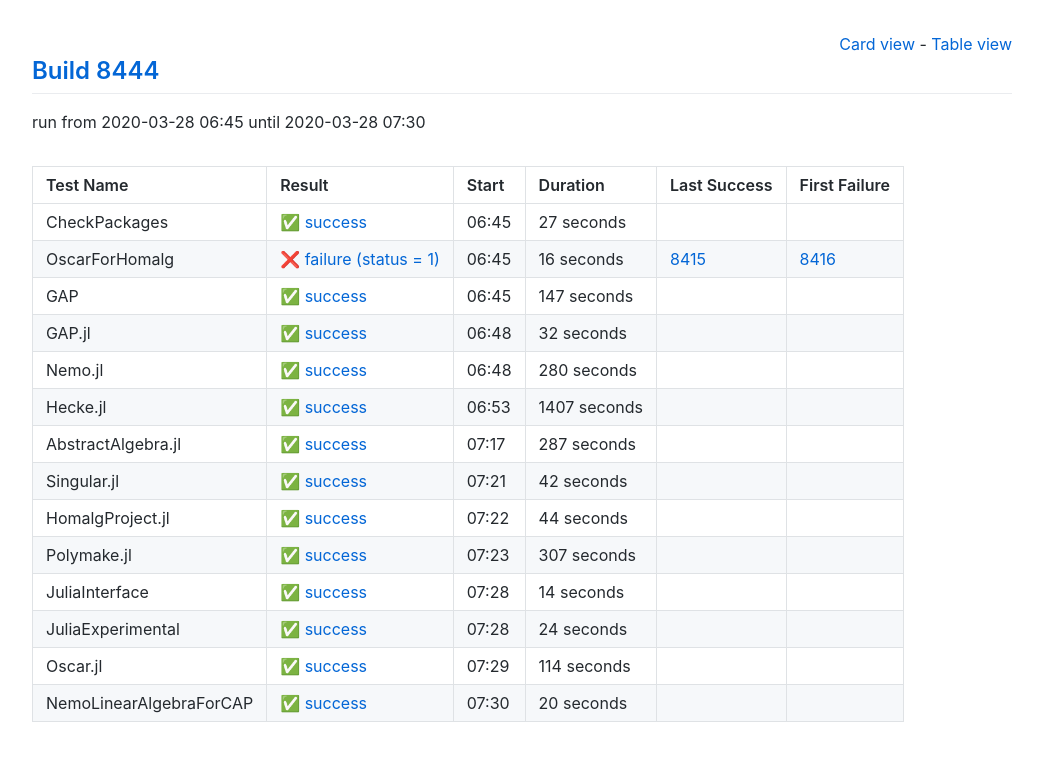
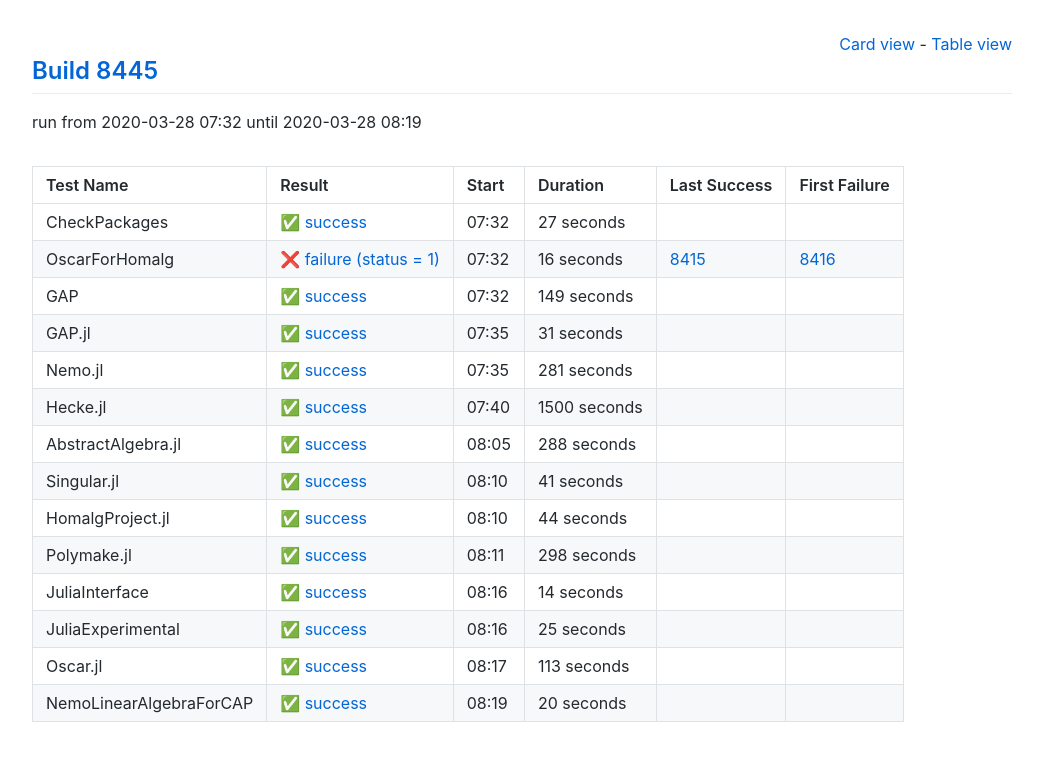
Before and after one commit to oscar-system/oscar-ci-status, a Jekyll site: the page built from table.html, in a window 1280 px wide. Shown: the top 761 px of the page, without its empty margins (118-1161 px from the left). Built offline with Jekyll 4.4.1, drawn with Linux system fonts in a browser that asks for light colours.

Commit message:
Build 8445

```diff
--- a/_data/ci.yml
+++ b/_data/ci.yml
@@ -1,5 +1,5 @@
-build: 8444
-build_url: https://oscarci.mathematik.uni-kl.de/job/oscar/8444/
+build: 8445
+build_url: https://oscarci.mathematik.uni-kl.de/job/oscar/8445/
 job: oscar
 tests:
 - duration: 27
@@ -8,9 +8,9 @@ tests:
   first_failure_url: null
   last_success: false
   last_success_url: null
-  log: https://oscarci.mathematik.uni-kl.de/job/oscar/8444/artifact/logs/build-8444/CheckPackages.log
+  log: https://oscarci.mathematik.uni-kl.de/job/oscar/8445/artifact/logs/build-8445/CheckPackages.log
   name: CheckPackages
-  start: 2020-03-28 06:45
+  start: 2020-03-28 07:32
   status: success
   success: true
 - duration: 16
@@ -19,75 +19,75 @@ tests:
   first_failure_url: https://oscarci.mathematik.uni-kl.de/job/oscar/8416/
   last_success: 8415
   last_success_url: https://oscarci.mathematik.uni-kl.de/job/oscar/8415/
-  log: https://oscarci.mathematik.uni-kl.de/job/oscar/8444/artifact/logs/build-8444/OscarForHomalg.log
+  log: https://oscarci.mathematik.uni-kl.de/job/oscar/8445/artifact/logs/build-8445/OscarForHomalg.log
   name: OscarForHomalg
-  start: 2020-03-28 06:45
+  start: 2020-03-28 07:32
   status: failure
   success: false
-- duration: 147
+- duration: 149
   exitcode: 0
   first_failure: false
   first_failure_url: null
   last_success: false
   last_success_url: null
-  log: https://oscarci.mathematik.uni-kl.de/job/oscar/8444/artifact/logs/build-8444/GAP.log
+  log: https://oscarci.mathematik.uni-kl.de/job/oscar/8445/artifact/logs/build-8445/GAP.log
   name: GAP
-  start: 2020-03-28 06:45
+  start: 2020-03-28 07:32
   status: success
   success: true
-- duration: 32
+- duration: 31
   exitcode: 0
   first_failure: false
   first_failure_url: null
   last_success: false
   last_success_url: null
-  log: https://oscarci.mathematik.uni-kl.de/job/oscar/8444/artifact/logs/build-8444/GAP.jl.log
+  log: https://oscarci.mathematik.uni-kl.de/job/oscar/8445/artifact/logs/build-8445/GAP.jl.log
   name: GAP.jl
-  start: 2020-03-28 06:48
+  start: 2020-03-28 07:35
   status: success
   success: true
-- duration: 280
+- duration: 281
   exitcode: 0
   first_failure: false
   first_failure_url: null
   last_success: false
   last_success_url: null
-  log: https://oscarci.mathematik.uni-kl.de/job/oscar/8444/artifact/logs/build-8444/Nemo.jl.log
+  log: https://oscarci.mathematik.uni-kl.de/job/oscar/8445/artifact/logs/build-8445/Nemo.jl.log
   name: Nemo.jl
-  start: 2020-03-28 06:48
+  start: 2020-03-28 07:35
   status: success
   success: true
-- duration: 1407
+- duration: 1500
   exitcode: 0
   first_failure: false
   first_failure_url: null
   last_success: false
   last_success_url: null
-  log: https://oscarci.mathematik.uni-kl.de/job/oscar/8444/artifact/logs/build-8444/Hecke.jl.log
+  log: https://oscarci.mathematik.uni-kl.de/job/oscar/8445/artifact/logs/build-8445/Hecke.jl.log
   name: Hecke.jl
-  start: 2020-03-28 06:53
+  start: 2020-03-28 07:40
   status: success
   success: true
-- duration: 287
+- duration: 288
   exitcode: 0
   first_failure: false
   first_failure_url: null
   last_success: false
   last_success_url: null
-  log: https://oscarci.mathematik.uni-kl.de/job/oscar/8444/artifact/logs/build-8444/AbstractAlgebra.jl.log
+  log: https://oscarci.mathematik.uni-kl.de/job/oscar/8445/artifact/logs/build-8445/AbstractAlgebra.jl.log
   name: AbstractAlgebra.jl
-  start: 2020-03-28 07:17
+  start: 2020-03-28 08:05
   status: success
   success: true
-- duration: 42
+- duration: 41
   exitcode: 0
   first_failure: false
   first_failure_url: null
   last_success: false
   last_success_url: null
-  log: https://oscarci.mathematik.uni-kl.de/job/oscar/8444/artifact/logs/build-8444/Singular.jl.log
+  log: https://oscarci.mathematik.uni-kl.de/job/oscar/8445/artifact/logs/build-8445/Singular.jl.log
   name: Singular.jl
-  start: 2020-03-28 07:21
+  start: 2020-03-28 08:10
   status: success
   success: true
 - duration: 44
@@ -96,20 +96,20 @@ tests:
   first_failure_url: null
   last_success: false
   last_success_url: null
-  log: https://oscarci.mathematik.uni-kl.de/job/oscar/8444/artifact/logs/build-8444/HomalgProject.jl.log
+  log: https://oscarci.mathematik.uni-kl.de/job/oscar/8445/artifact/logs/build-8445/HomalgProject.jl.log
   name: HomalgProject.jl
-  start: 2020-03-28 07:22
+  start: 2020-03-28 08:10
   status: success
   success: true
-- duration: 307
+- duration: 298
   exitcode: 0
   first_failure: false
   first_failure_url: null
   last_success: false
   last_success_url: null
-  log: https://oscarci.mathematik.uni-kl.de/job/oscar/8444/artifact/logs/build-8444/Polymake.jl.log
+  log: https://oscarci.mathematik.uni-kl.de/job/oscar/8445/artifact/logs/build-8445/Polymake.jl.log
   name: Polymake.jl
-  start: 2020-03-28 07:23
+  start: 2020-03-28 08:11
   status: success
   success: true
 - duration: 14
@@ -118,31 +118,31 @@ tests:
   first_failure_url: null
   last_success: false
   last_success_url: null
-  log: https://oscarci.mathematik.uni-kl.de/job/oscar/8444/artifact/logs/build-8444/JuliaInterface.log
+  log: https://oscarci.mathematik.uni-kl.de/job/oscar/8445/artifact/logs/build-8445/JuliaInterface.log
   name: JuliaInterface
-  start: 2020-03-28 07:28
+  start: 2020-03-28 08:16
   status: success
   success: true
-- duration: 24
+- duration: 25
   exitcode: 0
   first_failure: false
   first_failure_url: null
   last_success: false
   last_success_url: null
-  log: https://oscarci.mathematik.uni-kl.de/job/oscar/8444/artifact/logs/build-8444/JuliaExperimental.log
+  log: https://oscarci.mathematik.uni-kl.de/job/oscar/8445/artifact/logs/build-8445/JuliaExperimental.log
   name: JuliaExperimental
-  start: 2020-03-28 07:28
+  start: 2020-03-28 08:16
   status: success
   success: true
-- duration: 114
+- duration: 113
   exitcode: 0
   first_failure: false
   first_failure_url: null
   last_success: false
   last_success_url: null
-  log: https://oscarci.mathematik.uni-kl.de/job/oscar/8444/artifact/logs/build-8444/Oscar.jl.log
+  log: https://oscarci.mathematik.uni-kl.de/job/oscar/8445/artifact/logs/build-8445/Oscar.jl.log
   name: Oscar.jl
-  start: 2020-03-28 07:29
+  start: 2020-03-28 08:17
   status: success
   success: true
 - duration: 20
@@ -151,8 +151,8 @@ tests:
   first_failure_url: null
   last_success: false
   last_success_url: null
-  log: https://oscarci.mathematik.uni-kl.de/job/oscar/8444/artifact/logs/build-8444/NemoLinearAlgebraForCAP.log
+  log: https://oscarci.mathematik.uni-kl.de/job/oscar/8445/artifact/logs/build-8445/NemoLinearAlgebraForCAP.log
   name: NemoLinearAlgebraForCAP
-  start: 2020-03-28 07:30
+  start: 2020-03-28 08:19
   status: success
   success: true
```
Also changed, not shown: README.md.
